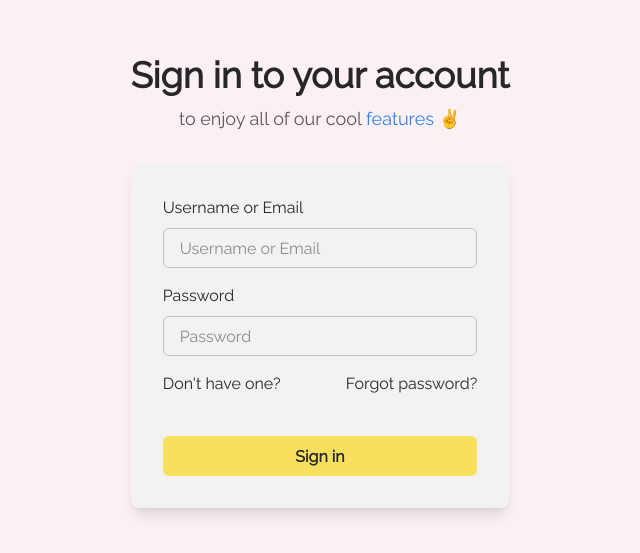
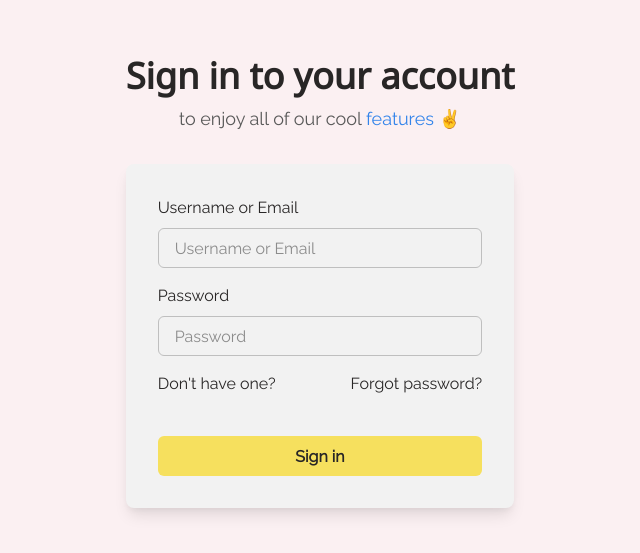
Before and after one commit to palepinkdot/senior-design, a Next.js app in the folder web/: page /login in a window 1280 px wide. Shown: the part 119-672 px from the top of the page, without its empty margins (320-960 px from the left). Built offline with nearby package versions, Linux system fonts and the light colour scheme; no server answers.

Commit message:
imported Noto Sans as default header font

```diff
--- a/web/src/theme.tsx
+++ b/web/src/theme.tsx
@@ -68,7 +68,7 @@ const theme = extendTheme({
     },
   },
   fonts: {
-    heading: "",
+    heading: "Noto Sans",
     body: "Raleway",
   },
   breakpoints,
```
